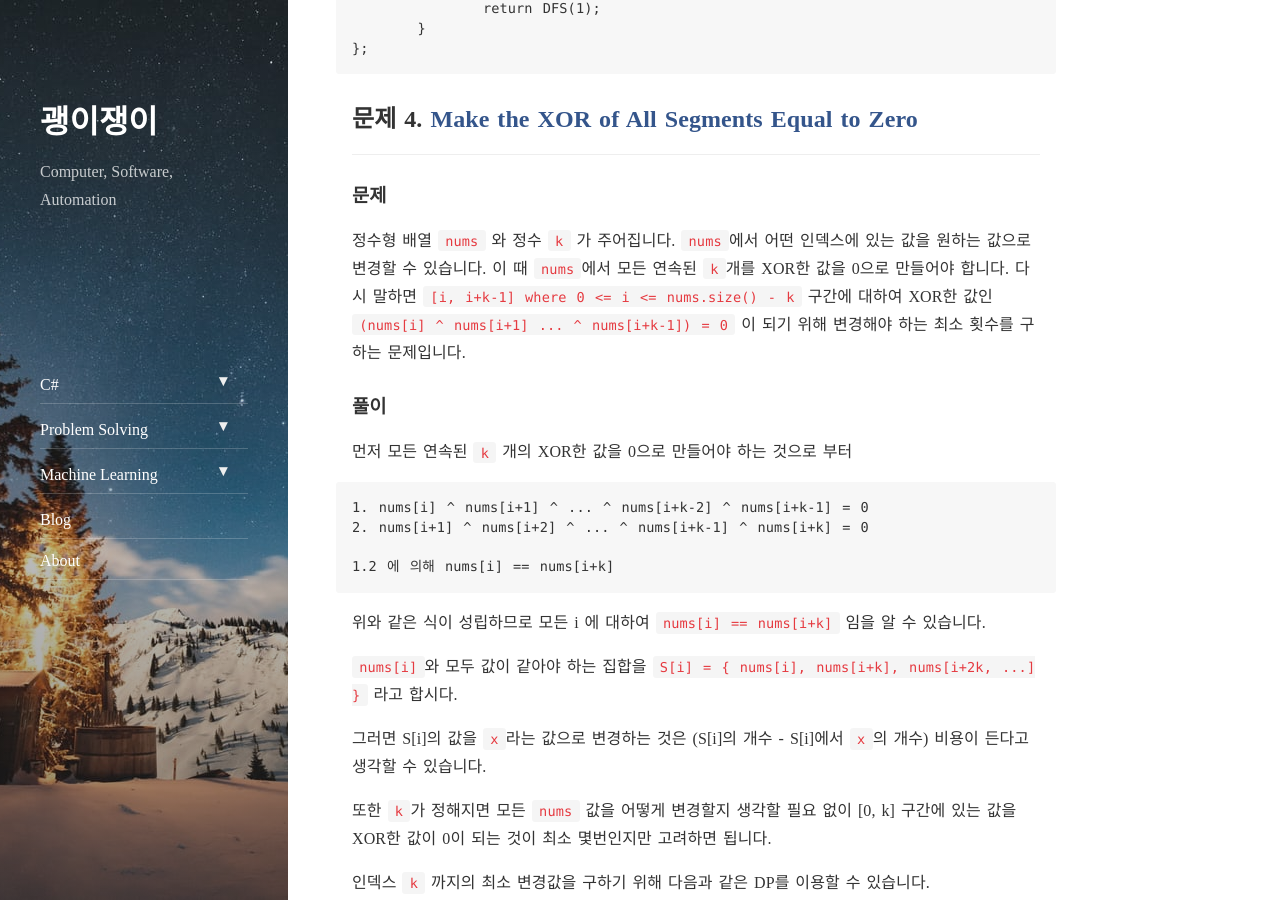
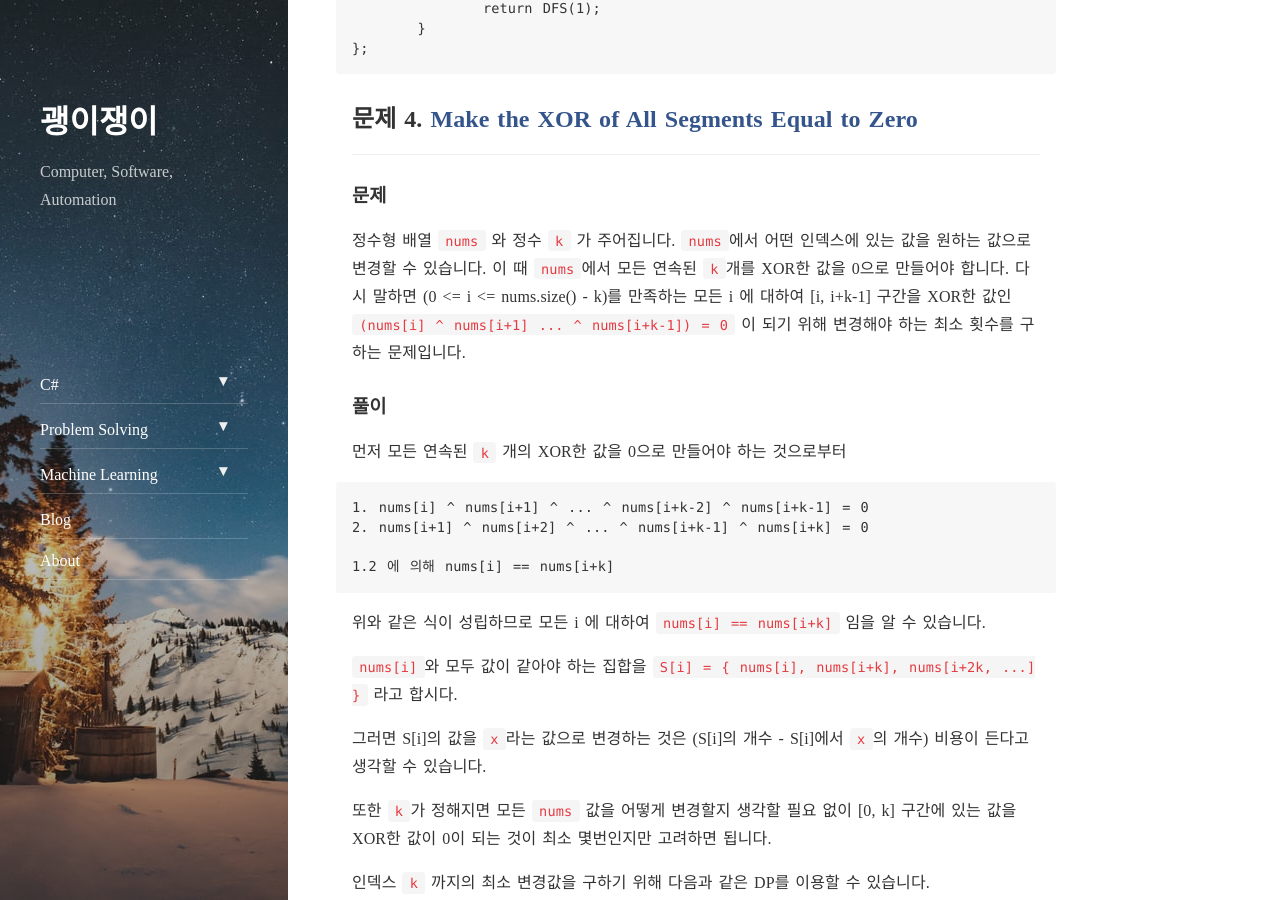
Before and after one commit to Laboputer/Laboputer.github.io, a Jekyll site: the page built from _posts/ps-leetcode/2021-03-07-weekly231.md, in a window 1280 px wide and 900 px high, scrolled down 4480 px. Built offline with Jekyll 4.4.1, drawn with Linux system fonts in a browser that asks for light colours; nearby versions of some CDN libraries; comment, search, counter and statistics services are not loaded; some of the changed text lies outside the part shown.

Commit message:
Update post (weekly231)

````diff
--- a/_posts/ps-leetcode/2021-03-07-weekly231.md
+++ b/_posts/ps-leetcode/2021-03-07-weekly231.md
@@ -185,12 +185,11 @@ public:
 
 ### 문제
 
-정수형 배열 `nums` 와 정수 `k` 가 주어집니다. `nums`에서 어떤 인덱스에 있는 값을 원하는 값으로 변경할 수 있습니다. 이 때 `nums`에서 모든 연속된 `k`개를 XOR한 값을 0으로 만들어야 합니다. 다시 말하면 `[i, i+k-1] where 0 <= i <= nums.size() - k`
-구간에 대하여 XOR한 값인 `(nums[i] ^ nums[i+1] ... ^ nums[i+k-1]) = 0` 이 되기 위해 변경해야 하는 최소 횟수를 구하는 문제입니다.
+정수형 배열 `nums` 와 정수 `k` 가 주어집니다. `nums`에서 어떤 인덱스에 있는 값을 원하는 값으로 변경할 수 있습니다. 이 때 `nums`에서 모든 연속된 `k`개를 XOR한 값을 0으로 만들어야 합니다. 다시 말하면 (0 <= i <= nums.size() - k)를 만족하는 모든 i 에 대하여 [i, i+k-1] 구간을 XOR한 값인 `(nums[i] ^ nums[i+1] ... ^ nums[i+k-1]) = 0` 이 되기 위해 변경해야 하는 최소 횟수를 구하는 문제입니다.
 
 ### 풀이
 
-먼저 모든 연속된 `k` 개의 XOR한 값을 0으로 만들어야 하는 것으로 부터
+먼저 모든 연속된 `k` 개의 XOR한 값을 0으로 만들어야 하는 것으로부터
 
 ```
 1. nums[i] ^ nums[i+1] ^ ... ^ nums[i+k-2] ^ nums[i+k-1] = 0
@@ -226,7 +225,7 @@ dp[i][x] = MIN(d[i-1][x^y] + (nums[i]를 y로 변경할 때 비용)) where (0 <=
 
 - Time : O(1024 * N)
 - Space : O(N * 1024)
-- Tag : `bit manipulation` / `DP`
+- Tag : `bit manipulation` `DP`
 
 ### 코드
 
````
Also changed, not shown: other parts of _posts/ps-leetcode/2021-03-07-weekly231.md (+2 -2 lines).
